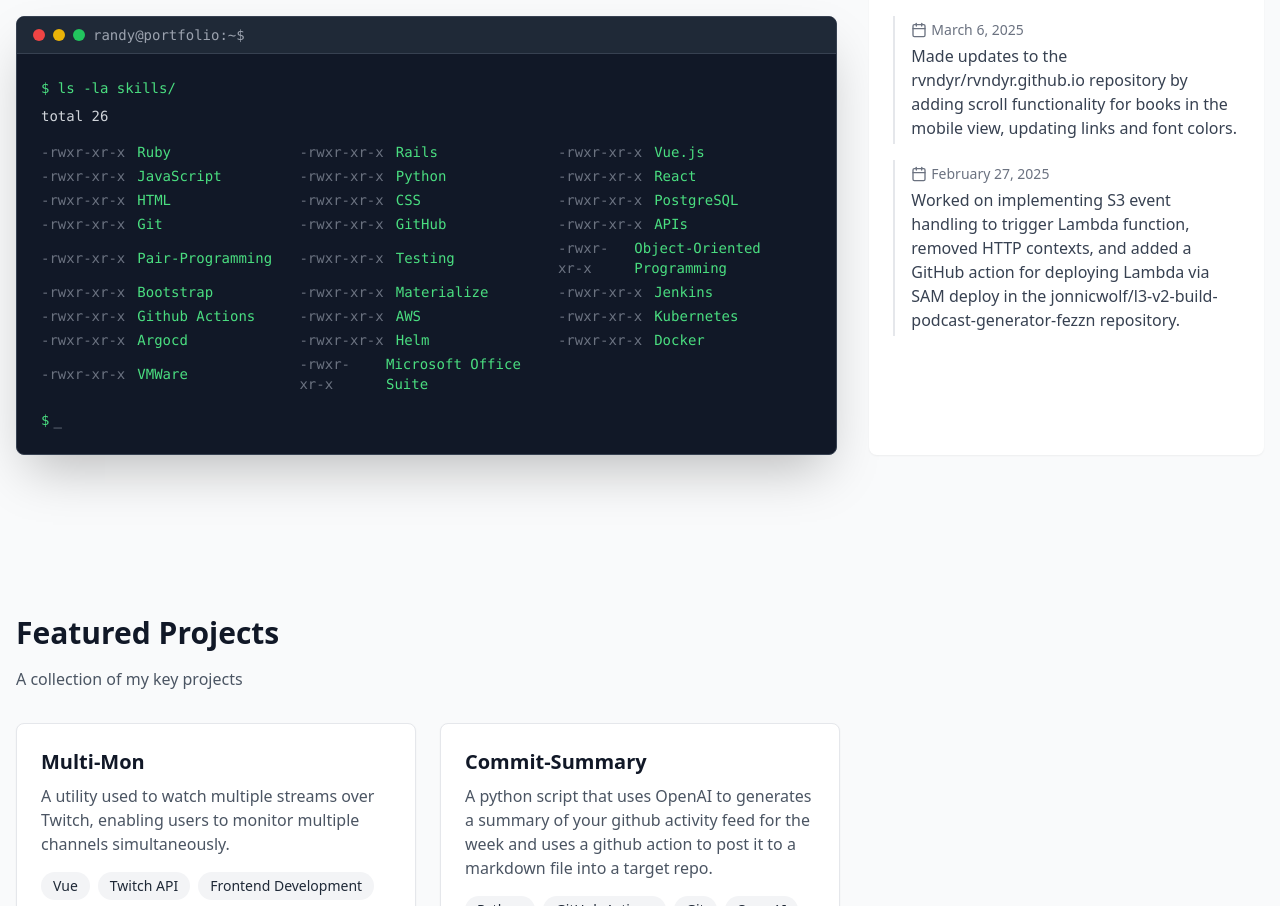
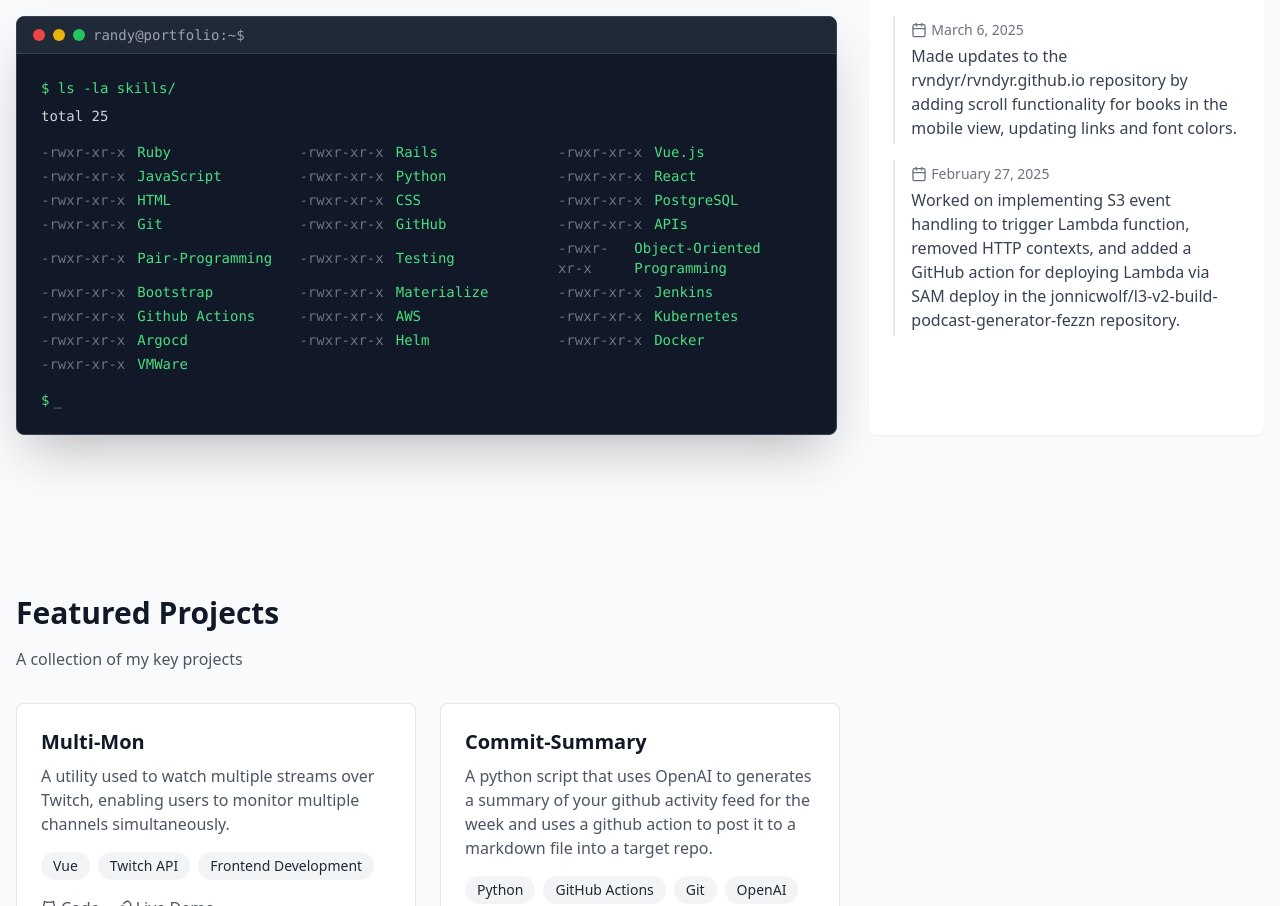
Before and after one commit to Rvndyr/rvndyr.github.io, a React (Vite) app: page / in a window 1280 px wide. Shown: the part 894-1800 px from the top of the page. Built offline with nearby package versions, Linux system fonts and the light colour scheme.

Commit message:
removed MS Suit

```diff
--- a/src/pages/Home.tsx
+++ b/src/pages/Home.tsx
@@ -10,7 +10,7 @@
   "PostgreSQL", "Git", "GitHub", "APIs", "Pair-Programming", "Testing",
   "Object-Oriented Programming", "Bootstrap", "Materialize", "Jenkins",
   "Github Actions", "AWS", "Kubernetes", "Argocd", "Helm", "Docker",
-  "VMWare", "Microsoft Office Suite"
+  "VMWare"
 ];
 
 const projects = [
```
